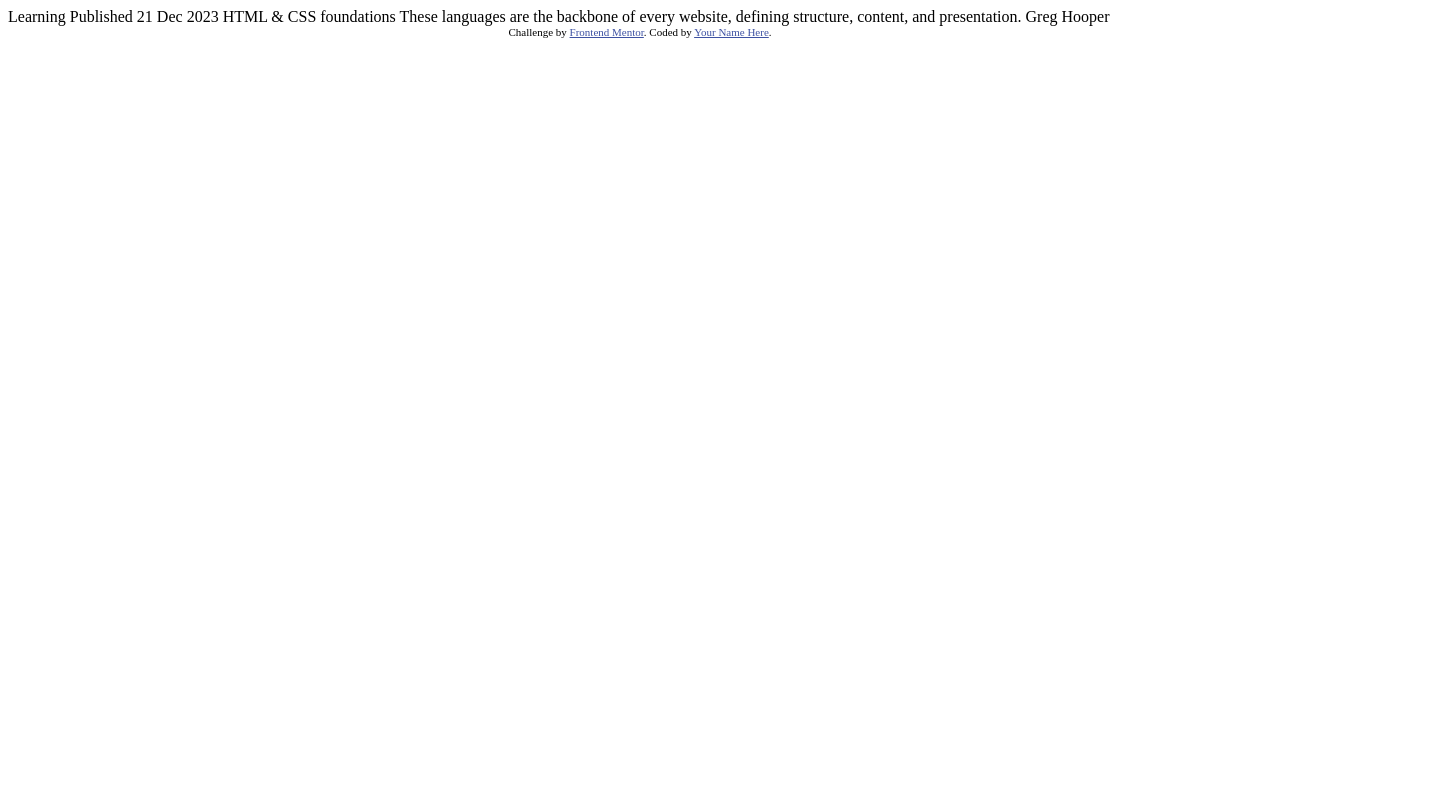
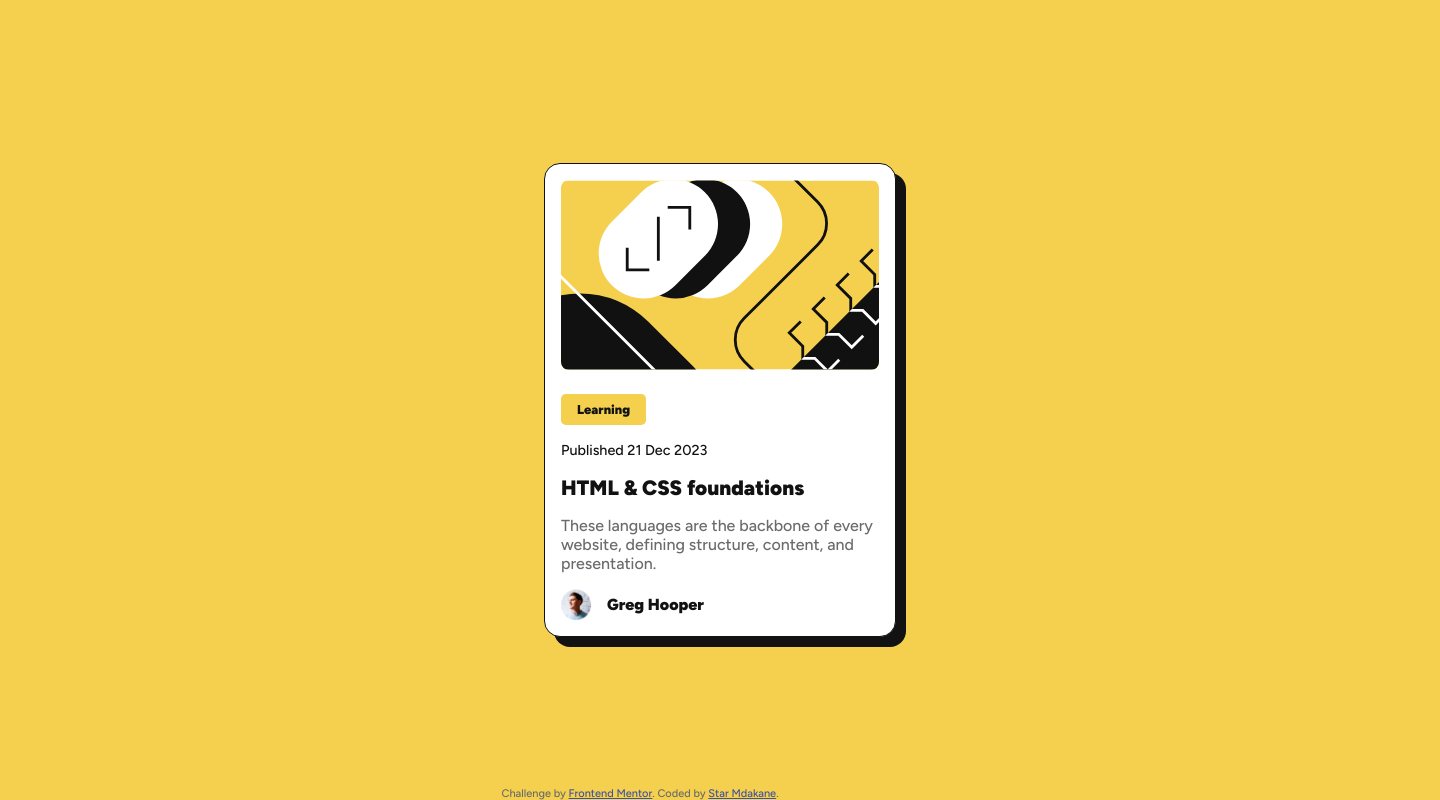
Before and after one commit to Star-Mdakane/Blog-preview-card-solution, a plain HTML site: page index.html in a window 1280 px wide. Shown: the whole page, 1440 px wide, since content can reach past the window. Drawn offline with Linux system fonts and the light colour scheme; a web font is replaced by a local one.

Commit message:
Done with desktop view

```diff
--- a/index.html
+++ b/index.html
@@ -3,7 +3,9 @@
 <head>
   <meta charset="UTF-8">
   <meta name="viewport" content="width=device-width, initial-scale=1.0"> <!-- displays site properly based on user's device -->
-
+  <link rel="preconnect" href="https://fonts.googleapis.com">
+<link rel="preconnect" href="https://fonts.gstatic.com" crossorigin>
+<link href="https://fonts.googleapis.com/css2?family=Alfa+Slab+One&family=Figtree:ital,wght@0,300..900;1,300..900&family=Manufacturing+Consent&family=Outfit:wght@100..900&family=Roboto+Slab:wght@100..900&family=Roboto:ital,wght@0,100..900;1,100..900&display=swap" rel="stylesheet">
   <link rel="icon" type="image/png" sizes="32x32" href="./assets/images/favicon-32x32.png">
 
   <title>Frontend Mentor | Blog preview card</title>
@@ -16,20 +18,30 @@
   </style>
 </head>
 <body>
+  <section>
+    <div class="container">
+      <img src="/assets/images/illustration-article.svg" alt="illustration">
+      <div class="article">
 
-  Learning
+        <p class="btn">Learning</p>
 
-  Published 21 Dec 2023
+        <p class="pub">Published 21 Dec 2023</p>
 
-  HTML & CSS foundations
+        <h3>HTML & CSS foundations</h3>
 
-  These languages are the backbone of every website, defining structure, content, and presentation.
+        <p>These languages are the backbone of every website, defining structure, content, and presentation.</p>
+      </div>
 
-  Greg Hooper
+      <div class="avatar">
+        <img src="/assets/images/image-avatar.webp" alt="avatar" width="30px">
+        <p> Greg Hooper</p>
+      </div>
+    </div>
+  </section>
 
   <div class="attribution">
     Challenge by <a href="https://www.frontendmentor.io?ref=challenge" target="_blank">Frontend Mentor</a>.
-    Coded by <a href="#">Your Name Here</a>.
+    Coded by <a href="#">Star Mdakane</a>.
   </div>
 </body>
 </html>
--- a/style.css
+++ b/style.css
@@ -0,0 +1,96 @@
+:root {
+    --pri-color:#f4d04e;
+    --sec-color:#ffffff;
+    --main-txt-color:#6b6b6b;
+    --main-h-color:#121212;
+}
+
+* {
+    box-sizing: border-box;
+    margin: 0;
+    padding: 0;
+}
+
+body {
+    font-family: Figtree;
+    font-weight: 500;
+    width: 100vw;
+    height: 100vh;
+    background-color: var(--main-h-color) ;
+    color: var(--main-txt-color);
+}
+
+section {
+    display: flex;
+    align-items: center;
+    justify-content: center;
+    width: 90rem;
+    height: 100%;
+    background-color: var(--pri-color);
+    margin: 0 auto;
+}
+
+.container {
+    display: grid;
+    grid-template-columns: 1fr;
+    grid-gap: 1rem;
+    width: 22rem;
+    background-color: var(--sec-color);
+    padding: 1rem;
+    border-radius: 1rem;
+    border: 1px solid var(--main-h-color);
+    box-shadow: 10px 10px var(--main-h-color);
+}
+
+h3,
+.avatar p {
+    color: var(--main-h-color);
+    font-weight: 950;
+    margin-left: 1rem;
+}
+
+h3 {
+    margin: 1rem 0;
+    font-size: 1.3rem;
+    transition: 300ms ease-in-out;
+}
+
+h3:hover {
+    color: var(--pri-color);
+    cursor: pointer;
+}
+
+.btn {
+    display: inline-block;
+    color: var(--main-h-color);
+    font-weight: 950;
+    font-size: 0.8rem;
+    background-color: var(--pri-color);
+    padding: 0.5rem 1rem;
+    border-radius: 0.3rem;
+    margin: 0.5rem 0 1rem 0;
+}
+
+.article  .pub {
+    font-size: 0.9rem;
+    color: var(--main-h-color);
+}
+
+.avatar {
+    display: flex;
+    align-items: center;
+    justify-content: start;
+}
+
+
+.attribution {
+    position: absolute;
+    bottom: 0;
+    right: 50%;
+    transform: translateX(50%);
+}
+
+img {
+    max-width: 100%;
+    border-radius: 0.5rem;
+}
```
